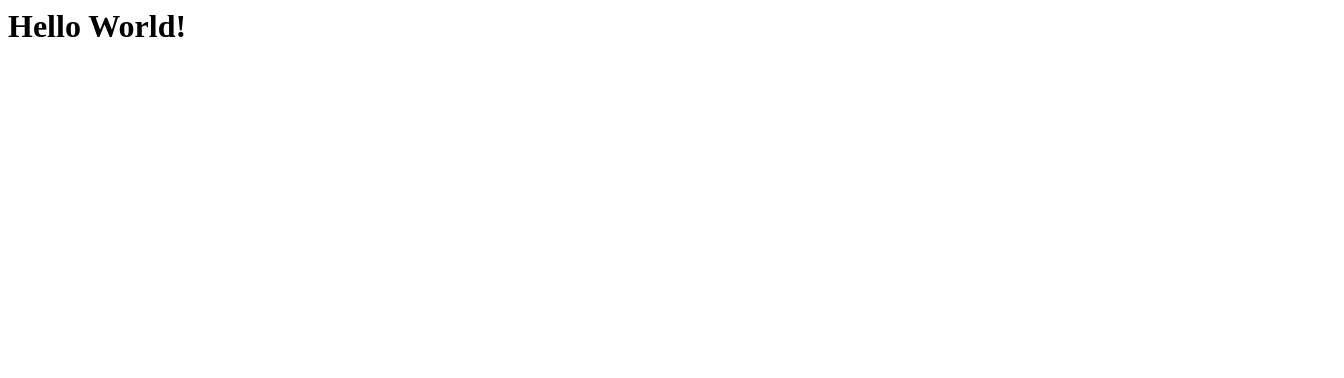
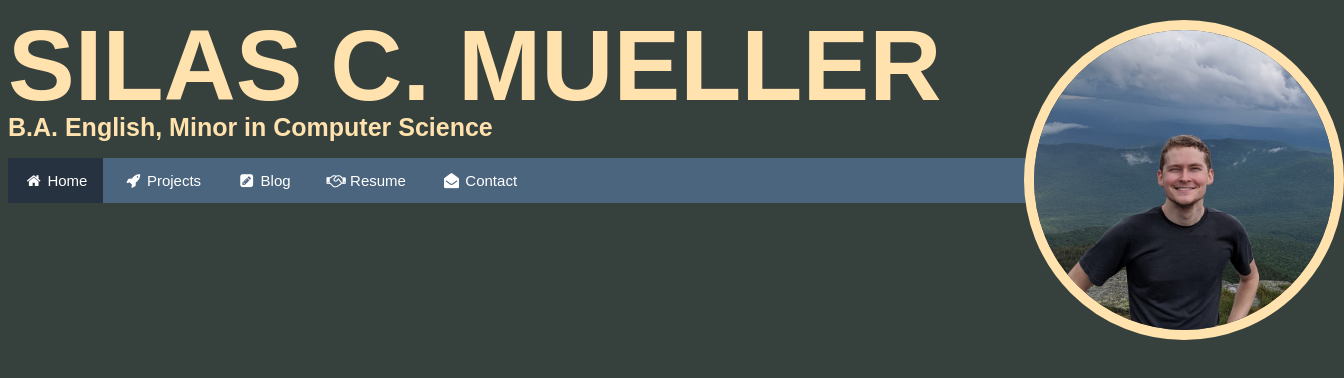
Before and after one commit to HPlatinum/personal-site, a plain HTML site: page index.html in a window 1280 px wide. Shown: the whole page, 1344 px wide, since content can reach past the window. Drawn offline with Linux system fonts and the light colour scheme.

Commit message:
Update 1: Nav Design v1

```diff
--- a/index.html
+++ b/index.html
@@ -1 +1,34 @@
-<h1>Hello World!</h1>
+<!DOCTYPE html>
+<html lang="en">
+<head>
+    <meta charset="UTF-8">
+    <meta name="viewport" content="width=device-width, initial-scale=1.0">
+    <title>About Me | Silas Mueller</title>
+
+    <!-- Font Awesome -->
+    <link rel="stylesheet" href="https://cdnjs.cloudflare.com/ajax/libs/font-awesome/4.7.0/css/font-awesome.min.css">
+
+    <link rel="stylesheet" href="static/css/styles.css">
+    <link rel="icon" href="static/img/bojangles.ico">
+</head>
+<body class="center">
+    <header>
+        <div class="header-div">
+            <h1>SILAS C. MUELLER</h1>
+            <h2>B.A. English, Minor in Computer Science</h2>
+            <nav id="nav-bar">
+                <ul>
+                    <li><a class="active" href="#"><i class="fa fa-fw fa-home"></i> Home</a></li>
+                    <li><a href="projects.html"><i class="fa fa-fw fa-rocket"></i> Projects</a></li>
+                    <li><a href="blog.html"><i class="fa fa-fw fa-pencil-square"></i> Blog</a></li>
+                    <li><a href="resume.html"><i class="fa fa-fw fa-handshake-o"></i> Resume</a></li>
+                    <li><a href="about.html"><i class="fa fa-fw fa-envelope-open"></i> Contact</a></li>
+                </ul>
+                <img src="static/img/me.png" id="profile-image" alt="profile picture">
+            </nav>
+        </div>
+    </header>
+    <section id="body" class="flex-container">
+    </section>
+</body>
+</html>
--- /dev/null
+++ b/static/css/styles.css
@@ -0,0 +1,84 @@
+Body{
+    background-color: #36413d;
+}
+
+header {
+}
+
+
+header h1 {
+    font-family: "Oswald M", sans-serif;
+    font-size: 100px;
+    color: #ffe2ad;
+    margin-block-start: 0;
+    margin-block-end: -10px;
+}
+
+header h2 {
+    font-family: "Oswald M", sans-serif;
+    font-size: 25px;
+    color: #ffe2ad;
+    margin-block-start: 0;
+    margin-block-end: 0;
+}
+
+#nav-bar nav {
+    width: 100%;
+    height: 300px;
+    text-align: center;
+}
+
+#nav-bar ul {
+    align-content: center;
+    background-color: #4c657e;
+    border-radius: 0 30px 0 0;
+    width: 95%;
+    padding-right: 120px;
+    padding-left: 0px;
+    vertical-align: center;
+    position: relative;
+}
+
+#nav-bar li {
+    display: inline-block;
+}
+
+#nav-bar li a {
+    display: block;
+    color: white;
+    padding: 14px 16px;
+    text-decoration: none;
+    font-family: "Roboto B", sans-serif;
+    font-size: 15px;
+}
+
+#nav-bar li a:hover{
+    background-color: #bfccd8;
+}
+
+.header-div div{
+    position: relative;
+}
+
+.active {
+    background-color: #26323f;
+}
+
+#profile-image {
+    border: 10px solid #ffe2ad;
+    border-radius: 50%;
+    width: 300px;
+    top: 120px;
+    margin: -100px 0 0 0;
+    position: absolute;
+    left: 80%;
+}
+
+#profile-image:hover {
+    transform: scale(1.1);
+    transition: 1s;
+}
+
+#home-image {
+    height: 20px;
+}
```
Also changed, not shown: static/img/bojangles.ico (added), static/img/me.png (added).
